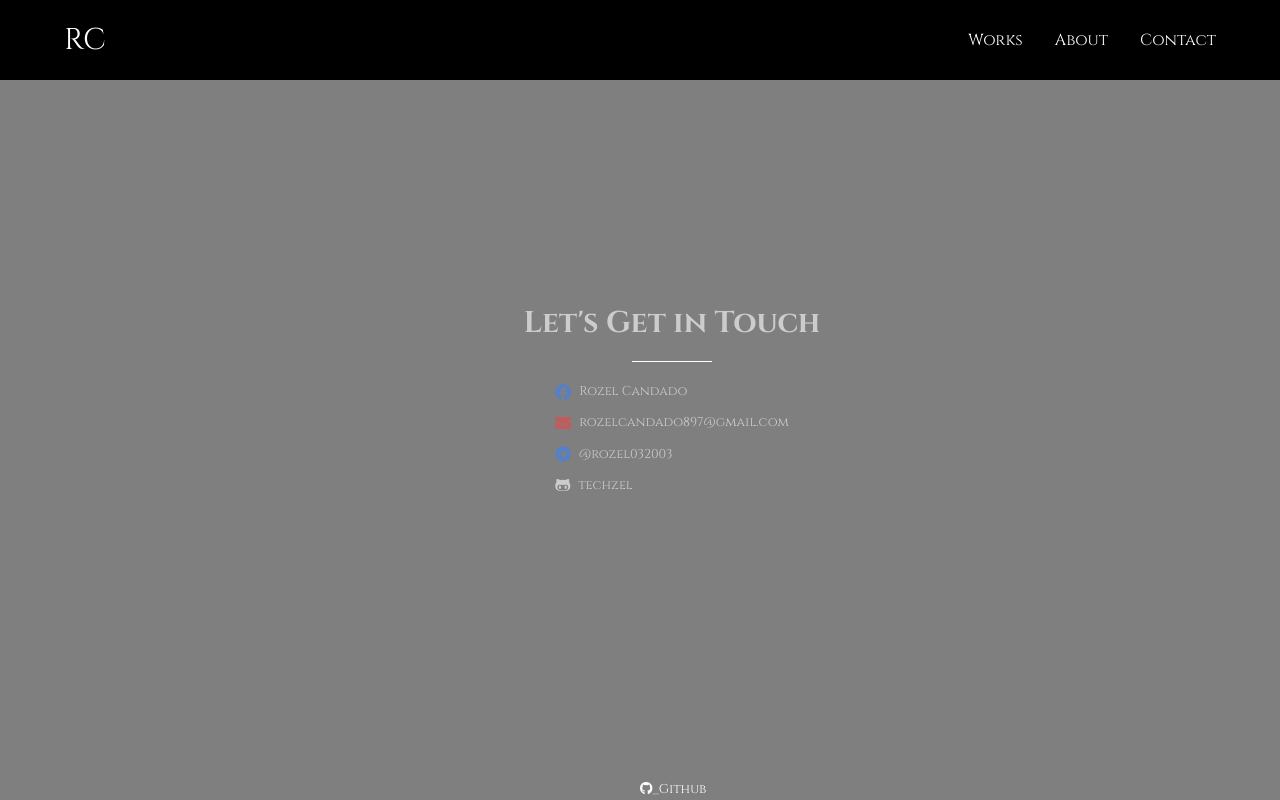
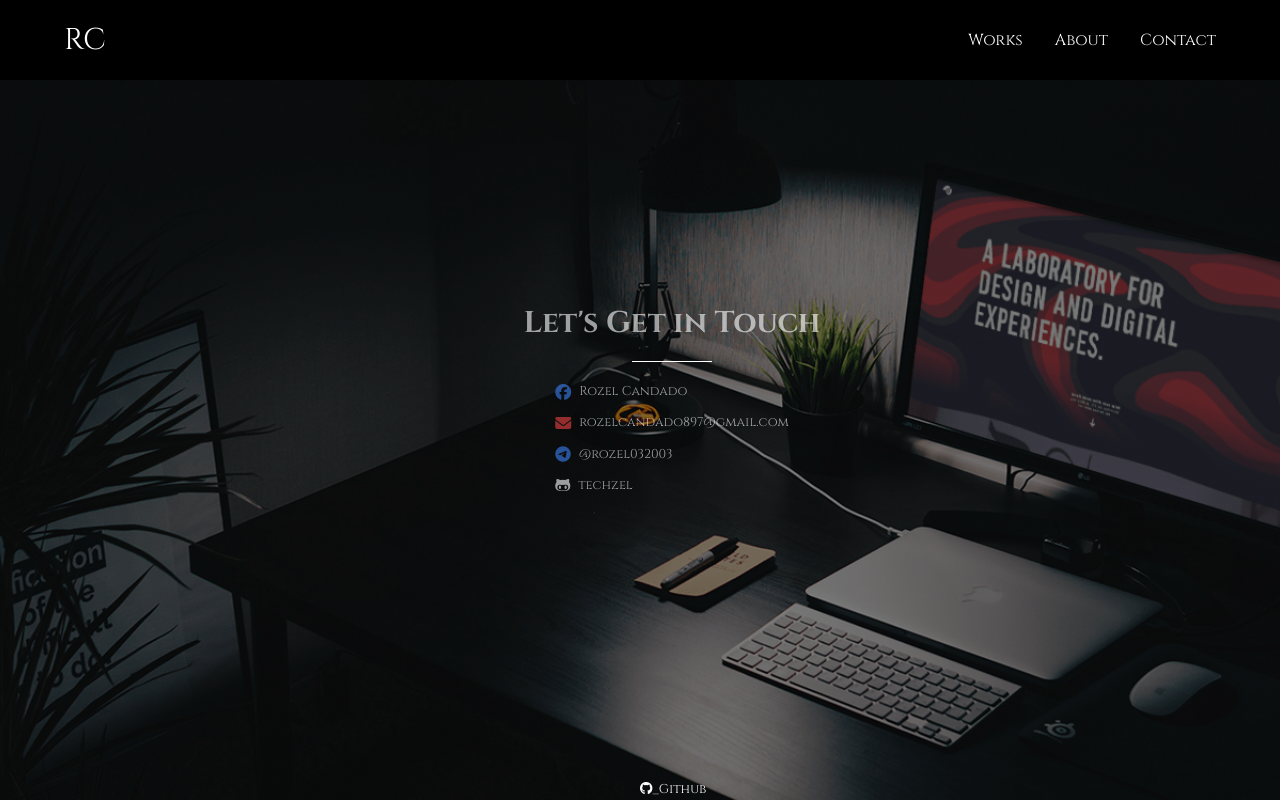
Before and after one commit to Techzel/rozel_candado-portfolio, a plain HTML site: page contact.html in a window 1280 px wide. Drawn offline with nearby package versions, Linux system fonts and the light colour scheme; the site is published under a folder, as on GitHub Pages, so addresses that start at the root find nothing.

```diff
--- a/contact.html
+++ b/contact.html
@@ -37,7 +37,7 @@
 
             <section class="w-full h-screen flex-col flex items-center justify-center pl-[4rem]
                             bg-center bg-cover bg-no-repeat"
-                            style="background-image: linear-gradient(rgba(0,0,0,0.5), rgba(0,0,0,0.5)), url('/img/bg_1.webp');">
+                            style="background-image: linear-gradient(rgba(0,0,0,0.5), rgba(0,0,0,0.5)), url('img/bg_1.webp');">
 
 
                     <div>
--- a/css/style.css
+++ b/css/style.css
@@ -1,8 +1,7 @@
-
 * {
 
     font-family: 'Cinzel', serif;
-    box-sizing: border-box;
     margin: 0;
     padding: 0;
+    box-sizing: border-box;
 }
```
Also changed, not shown: about.html (+2 -2 lines), personal.html (+2 -2 lines), works.html (+1 -1 lines).
